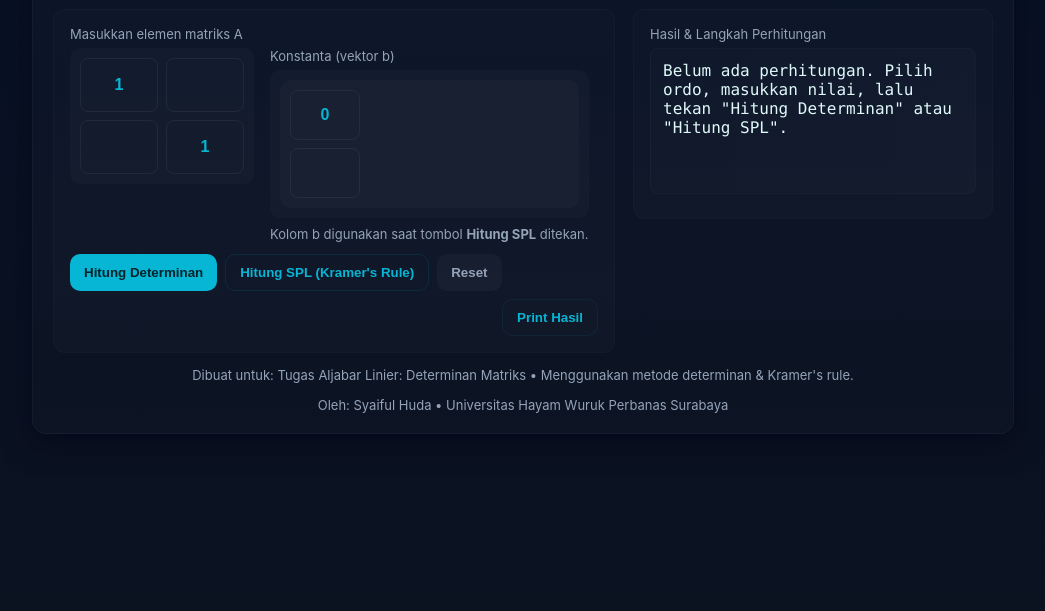
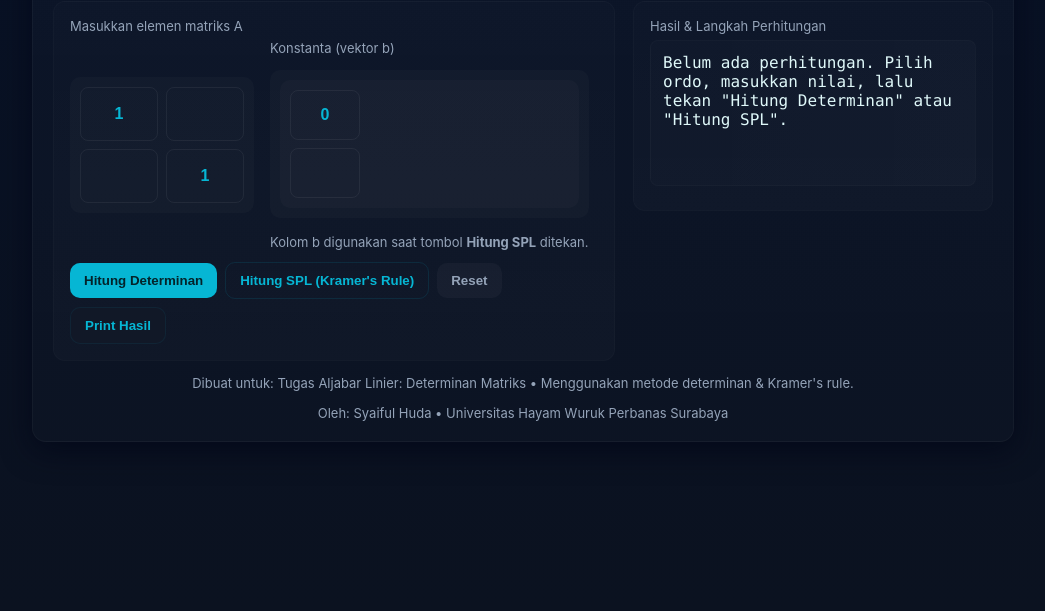
Before and after one commit to supernash/Determinan-Kalkulator, a plain HTML site: page index.html in a window 1280 px wide. Shown: the part 245-856 px from the top of the page, without its empty margins (117-1162 px from the left). Drawn offline with Linux system fonts and the light colour scheme.

Commit message:
Center align items in matrix-wrap and b-col

```diff
--- a/index.html
+++ b/index.html
@@ -97,8 +97,15 @@
     .matrix-wrap{
       display:flex;
       gap:16px;
-      align-items:flex-start;
+      align-items:center;
       flex-wrap:wrap;
+    }
+    /* buat kolom konstanta (b) agar isi (label, input, keterangan) terpusat vertikal */
+    .b-col{
+      display:flex;
+      flex-direction:column;
+      justify-content:center;
+      gap:8px;
     }
     .matrix{
       background:rgba(255,255,255,0.02);
@@ -126,6 +133,7 @@
       gap:8px;
       margin-top:12px;
       flex-wrap:wrap;
+      align-items:center;
     }
     .btn{
       padding:10px 14px;
@@ -179,7 +187,7 @@
           <div id="matrixContainer"></div>
 
           <!-- Kolom konstanta b untuk SPL -->
-          <div>
+          <div class="b-col">
             <div class="label">Konstanta (vektor b)</div>
             <div id="bContainer" class="matrix small"></div>
             <div class="small-muted">Kolom b digunakan saat tombol <strong>Hitung SPL</strong> ditekan.</div>
@@ -190,7 +198,7 @@
           <button id="calcDet" class="btn primary">Hitung Determinan</button>
           <button id="calcSPL" class="btn ghost">Hitung SPL (Kramer's Rule)</button>
           <button id="clearBtn" class="btn" style="background:rgba(255,255,255,0.03); color:var(--muted)">Reset</button>
-          <button id="printBtn" class="btn" style="margin-left:auto; background:#111827; color:var(--accent); border:1px solid rgba(6,182,212,0.08)">Print Hasil</button>
+          <button id="printBtn" class="btn" style="background:#111827; color:var(--accent); border:1px solid rgba(6,182,212,0.08)">Print Hasil</button>
         </div>
 
       </div>
```
